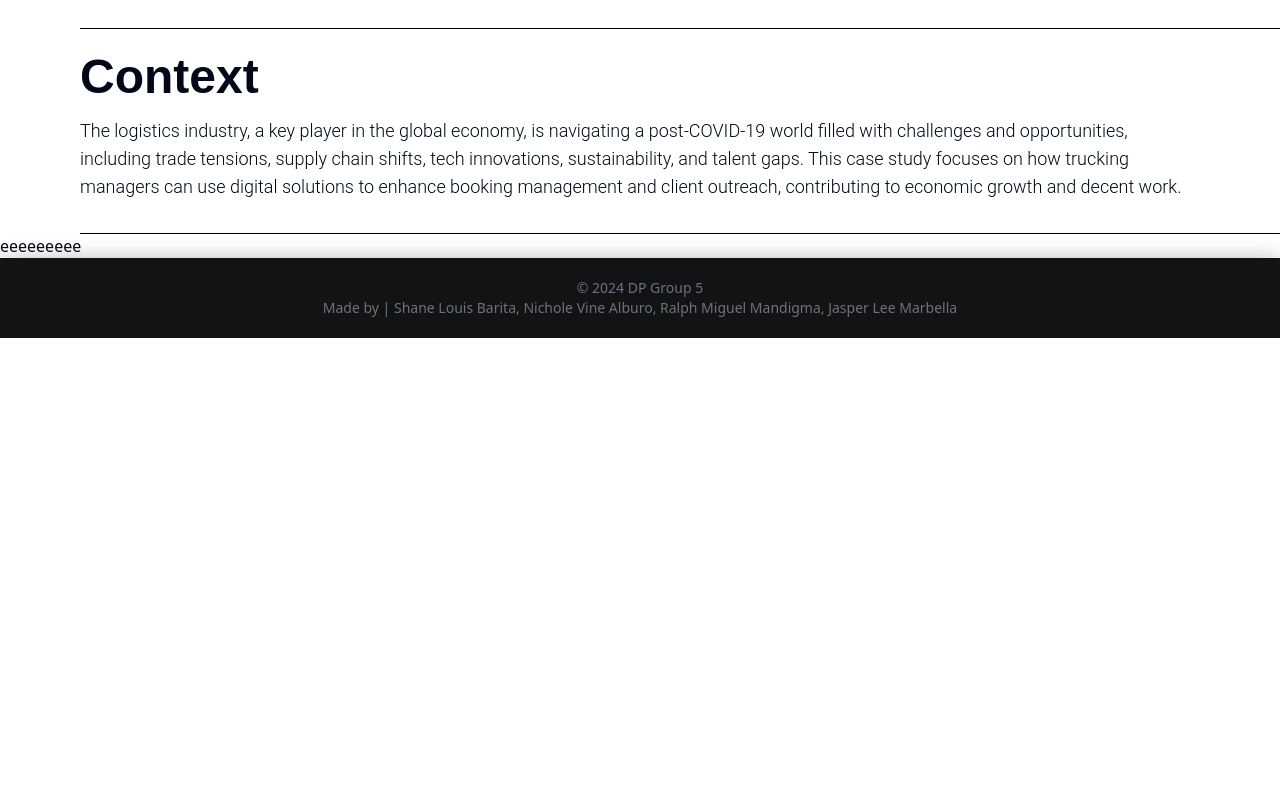
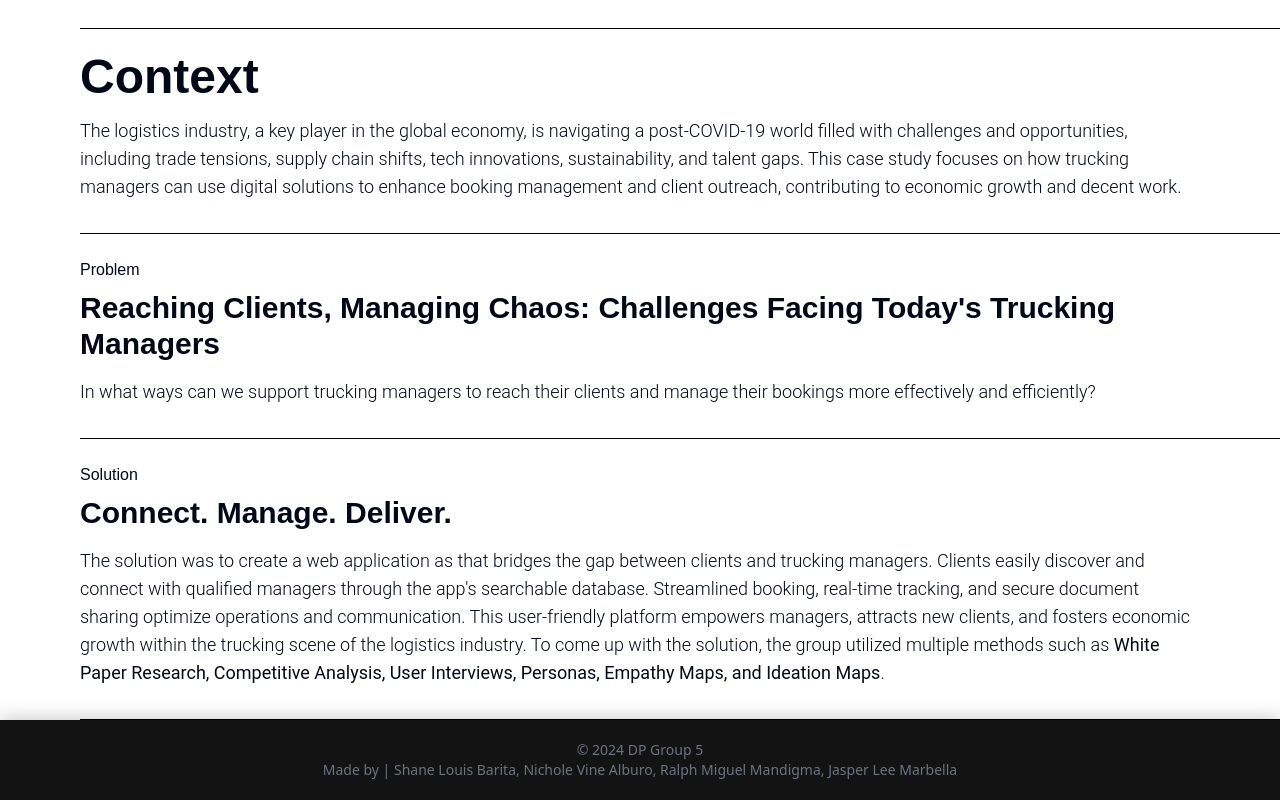
Before and after one commit to baristabarita/CaseStudiesPortfolio, a React (Vite) app: page /casestudy1 in a window 1280 px wide. Shown: the part 996-1796 px from the top of the page. Before the commit the page ends 1334 px from the top, so only its background shows below. Built offline with nearby package versions, Linux system fonts and the light colour scheme.

Commit message:
added problem section to case 1

```diff
--- a/src/components/casestudysections/Problem.jsx
+++ b/src/components/casestudysections/Problem.jsx
@@ -1,9 +1,19 @@
 import React from 'react'
 
-const Problem = () => {
+const Problem = ({title, headline, statement}) => {
 
     return(
-        <></>
+        <div className="flex flex-col items-start pt-6 px-10 sm:px-16 lg:px-20">
+            <span className='text-1xl font-light font-monsterrat mb-2'>
+                {title}
+            </span>
+            <h1 className="text-3xl font-bold font-monsterrat mb-4">
+                {headline}
+            </h1>
+            <p className="text-left font-roboto font-light text-lg">
+                {statement}
+            </p>
+        </div>
     )
 }
 
--- a/src/components/casestudysections/Solution.jsx
+++ b/src/components/casestudysections/Solution.jsx
@@ -1,9 +1,20 @@
 import React from 'react'
 
-const Solution = () => {
+const Solution = ({title, headline, statement, methods}) => {
 
     return(
-        <></>
+        <div className="flex flex-col items-start pt-6 px-10 sm:px-16 lg:px-20">
+            <span className='text-1xl font-light font-monsterrat mb-2'>
+                {title}
+            </span>
+            <h1 className="text-3xl font-bold font-monsterrat mb-4">
+                {headline}
+            </h1>
+            <p className="text-left font-roboto font-light text-lg">
+                {statement} To come up with the solution, the group utilized multiple methods such as
+                <strong> {methods}</strong>.
+            </p>
+        </div>
     )
 }
 
--- a/src/pages/CaseStudy1.jsx
+++ b/src/pages/CaseStudy1.jsx
@@ -3,6 +3,8 @@ import { Separator } from "@/components/ui/separator"
 import Cover from '../components/casestudysections/Cover'
 import IntroContext from '../components/casestudysections/IntroContext'
 import samplebanner from '../assets/samplebanner.png'
+import Problem from '@/components/casestudysections/Problem'
+import Solution from '@/components/casestudysections/Solution'
 
 const CaseStudy1 = () => {
     return (
@@ -11,7 +13,7 @@ const CaseStudy1 = () => {
             <div className='px-10 sm:px-16 lg:px-20'>
                 <h1 className="text-5xl font-bold my-5 font-monsterrat">CaseStudy1 page title</h1>
                 <ul className="list-disc list-inside font-light font-roboto ml-7">
-                    <li>Timeline: January 2024 - March 2024</li>
+                    <li>Timeline: January - March 2024</li>
                 </ul>
             </div>
 
@@ -25,8 +27,22 @@ const CaseStudy1 = () => {
             </div>
             <Separator className="w-[20em] mx-auto md:w-[40em] lg:w-[75em] lg:mx-20 mt-8 bg-black"/>
             <div>
-                eeeeeeeee
+                <Problem
+                    title = "Problem"
+                    headline = "Reaching Clients, Managing Chaos: Challenges Facing Today's Trucking Managers"
+                    statement = "In what ways can we support trucking managers to reach their clients and manage their bookings more effectively and efficiently?"
+                />
             </div>
+            <Separator className="w-[20em] mx-auto md:w-[40em] lg:w-[75em] lg:mx-20 mt-8 bg-black"/>
+            <div>
+                <Solution
+                    title = "Solution"
+                    headline = "Connect. Manage. Deliver."
+                    statement = "The solution was to create a web application as that bridges the gap between clients and trucking managers. Clients easily discover and connect with qualified managers through the app's searchable database. Streamlined booking, real-time tracking, and secure document sharing optimize operations and communication. This user-friendly platform empowers managers, attracts new clients, and fosters economic growth within the trucking scene of the logistics industry."
+                    methods = "White Paper Research, Competitive Analysis, User Interviews, Personas, Empathy Maps, and Ideation Maps"
+                />
+            </div>
+            <Separator className="w-[20em] mx-auto md:w-[40em] lg:w-[75em] lg:mx-20 mt-8 bg-black"/>
         </div>
     )
 }
```
